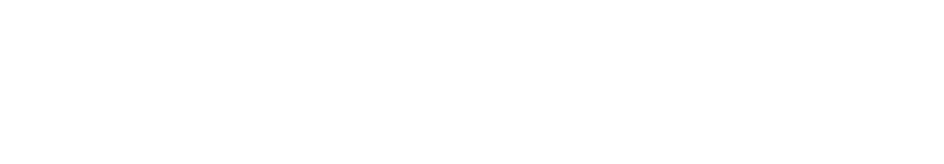
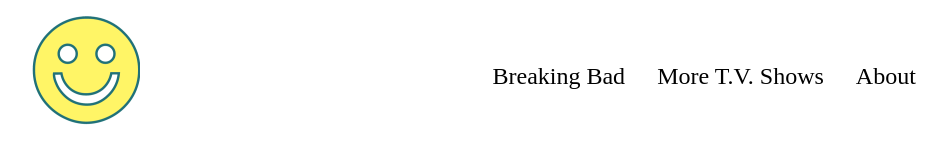
Before and after one commit to jasonfelice/Group-Capstone, a website built with webpack: page src/index.html in a window 1280 px wide. Shown: the whole page, without its empty margins (164-1108 px from the left). Built offline with nearby package versions, Linux system fonts and the light colour scheme.

Commit message:
Create and design the header

```diff
--- a/src/index.html
+++ b/src/index.html
@@ -7,6 +7,15 @@
     <title><%= htmlWebpackPlugin.options.title %></title>
 </head>
 <body>
-
+    <header>
+        <a class="logo" href="./index.html"></a>
+        <nav class="nav-links">
+            <ul>
+                <li><a href="#">Breaking Bad</a></li>
+                <li><a href="#">More T.V. Shows</a></li>
+                <li><a href="#">About</a></li>
+            </ul>
+        </nav>
+    </header>
 </body>
 </html>
--- a/src/index.js
+++ b/src/index.js
@@ -0,0 +1 @@
+import './style.css';
--- /dev/null
+++ b/src/style.css
@@ -0,0 +1,32 @@
+* {
+  margin: 0;
+  padding: 0;
+  box-sizing: border-box;
+}
+
+header {
+  padding: 1rem;
+  display: flex;
+  justify-content: space-around;
+  align-items: center;
+}
+
+.logo {
+  background: url(./assets/logo.png) no-repeat center center;
+  display: block;
+  width: 120px;
+  height: 120px;
+  background-size: 250px 250px;
+}
+
+.nav-links ul {
+  list-style: none;
+  display: flex;
+}
+
+.nav-links a {
+  padding: 1rem;
+  text-decoration: none;
+  color: #000;
+  font-size: 1.5rem;
+}
```
Also changed, not shown: src/assets/logo.png (added).
